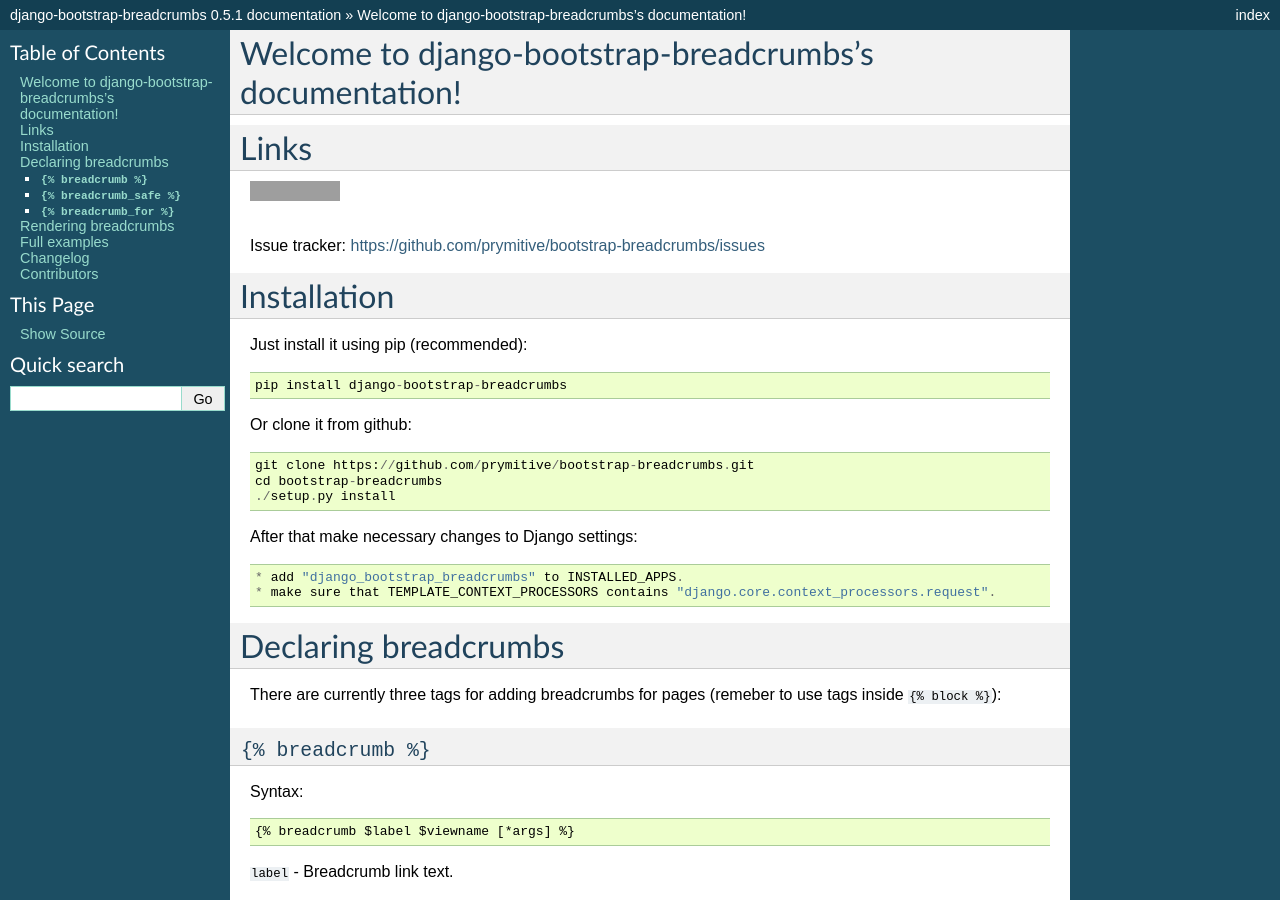
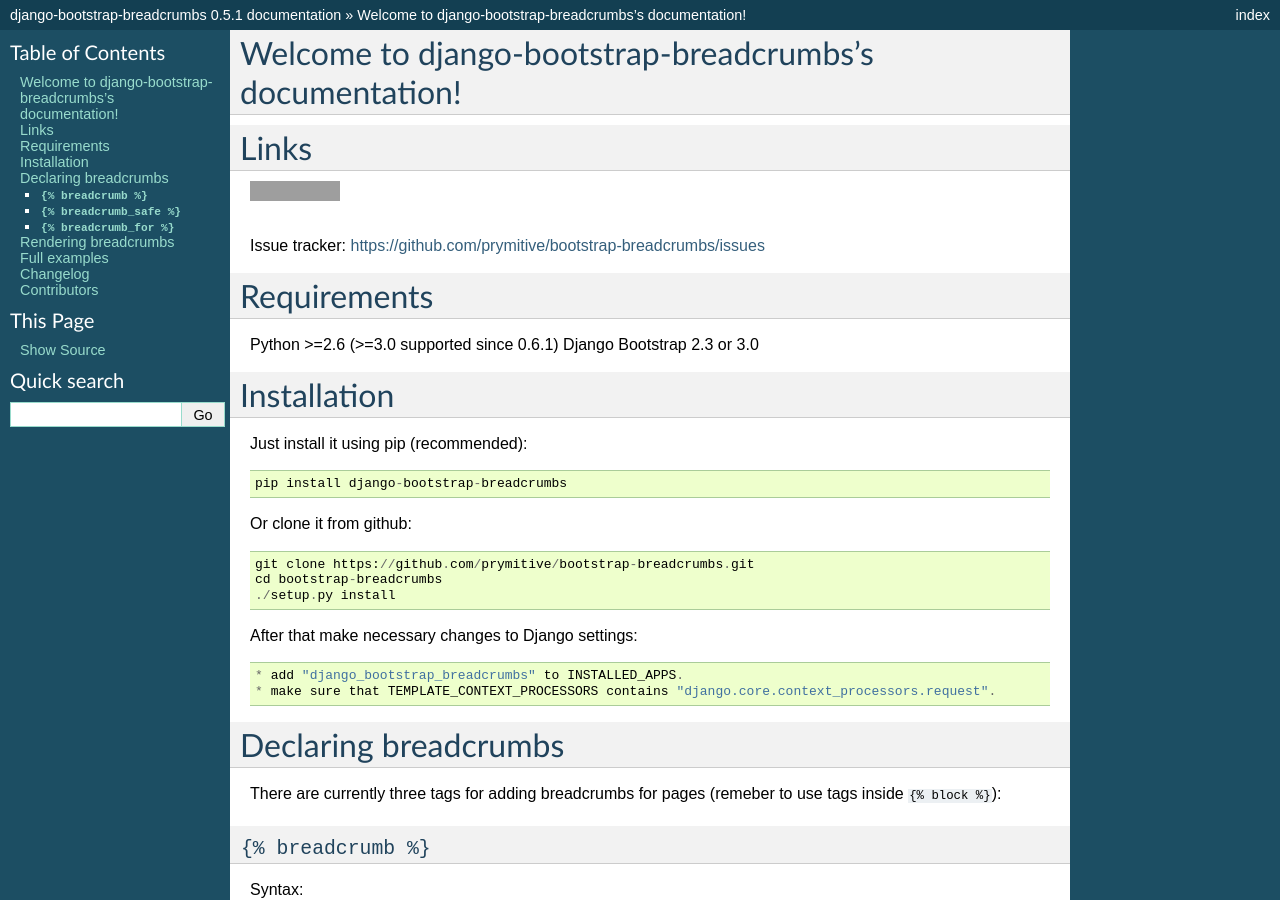
Before and after one commit to prymitive/bootstrap-breadcrumbs, a Sphinx documentation site: the page built from docs/index.rst, in a window 1280 px wide and 900 px high. Built offline with Sphinx 7.4.7, drawn with Linux system fonts in a browser that asks for light colours; some of the changed text lies outside the part shown; grey boxes are pictures that could not be loaded.

Commit message:
0.6.1 - python3 support

```diff
--- a/docs/conf.py
+++ b/docs/conf.py
@@ -10,6 +10,8 @@
 #
 # All configuration values have a default; values that are commented out
 # serve to show the default.
+
+from __future__ import unicode_literals
 
 import sys, os
 
@@ -40,8 +42,8 @@
 master_doc = 'index'
 
 # General information about the project.
-project = u'django-bootstrap-breadcrumbs'
-copyright = u'2013, Łukasz Mierzwa'
+project = 'django-bootstrap-breadcrumbs'
+copyright = '2013, Łukasz Mierzwa'
 
 # The version info for the project you're documenting, acts as replacement for
 # |version| and |release|, also used in various other places throughout the
@@ -186,8 +188,8 @@
 # Grouping the document tree into LaTeX files. List of tuples
 # (source start file, target name, title, author, documentclass [howto/manual]).
 latex_documents = [
-  ('index', 'django-bootstrap-breadcrumbs.tex', u'django-bootstrap-breadcrumbs Documentation',
-   u'Łukasz Mierzwa', 'manual'),
+  ('index', 'django-bootstrap-breadcrumbs.tex', 'django-bootstrap-breadcrumbs Documentation',
+   'Łukasz Mierzwa', 'manual'),
 ]
 
 # The name of an image file (relative to this directory) to place at the top of
@@ -216,8 +218,8 @@
 # One entry per manual page. List of tuples
 # (source start file, name, description, authors, manual section).
 man_pages = [
-    ('index', 'django-bootstrap-breadcrumbs', u'django-bootstrap-breadcrumbs Documentation',
-     [u'Łukasz Mierzwa'], 1)
+    ('index', 'django-bootstrap-breadcrumbs', 'django-bootstrap-breadcrumbs Documentation',
+     ['Łukasz Mierzwa'], 1)
 ]
 
 # If true, show URL addresses after external links.
@@ -230,8 +232,8 @@
 # (source start file, target name, title, author,
 #  dir menu entry, description, category)
 texinfo_documents = [
-  ('index', 'django-bootstrap-breadcrumbs', u'django-bootstrap-breadcrumbs Documentation',
-   u'Łukasz Mierzwa', 'django-bootstrap-breadcrumbs', 'One line description of project.',
+  ('index', 'django-bootstrap-breadcrumbs', 'django-bootstrap-breadcrumbs Documentation',
+   'Łukasz Mierzwa', 'django-bootstrap-breadcrumbs', 'One line description of project.',
    'Miscellaneous'),
 ]
 
--- a/docs/index.rst
+++ b/docs/index.rst
@@ -14,6 +14,13 @@
    <iframe src="http://ghbtns.com/github-btn.html?user=prymitive&repo=bootstrap-breadcrumbs&type=watch&count=true&size=large" allowtransparency="true" frameborder="0" scrolling="0" width="200px" height="35px"></iframe>
 
 Issue tracker: https://github.com/prymitive/bootstrap-breadcrumbs/issues
+
+Requirements
+============
+
+Python >=2.6 (>=3.0 supported since 0.6.1)
+Django
+Bootstrap 2.3 or 3.0
 
 Installation
 ============
@@ -244,6 +251,7 @@
 Changelog
 =========
 
+* 0.6.1 - python3 support
 * 0.6.0 - added clear_breadcrumbs template tag
 * 0.5.5 - handle resolver errors so that breadcrumbs might be used in 404 or 500 template
 * 0.5.4 - warn if request object is missing from context but don't raise error
--- a/setup.py
+++ b/setup.py
@@ -11,7 +11,7 @@
 
 setup(
     name='django_bootstrap_breadcrumbs',
-    version='0.6.0',
+    version='0.6.1',
     url='http://prymitive.github.com/bootstrap-breadcrumbs',
     license='GPLv3',
     description='Django breadcrumbs using Twitter Bootstrap V2 or V3',
@@ -24,6 +24,7 @@
         'License :: OSI Approved :: GNU General Public License v3 (GPLv3)',
         'Intended Audience :: Developers',
         'Programming Language :: Python',
+        'Programming Language :: Python :: 3',
         'Topic :: Software Development :: Libraries :: Python Modules',
     ],
     platforms=['any'],
```
Also changed, not shown: 1 other file.
